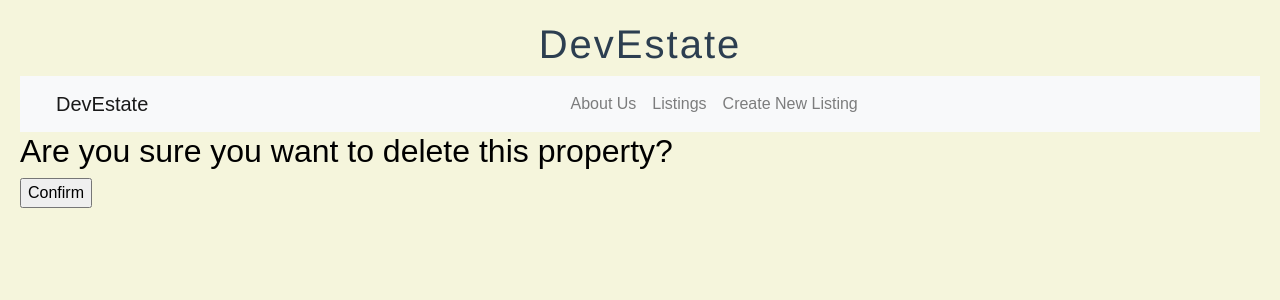
After one commit to AdeebK1129/05_django_dev_estate, a Django app: template DevEstate/listings/templates/listings/property_confirm_delete.html in a window 1280 px wide. The commit adds this page. Shown: the top 300 px of the page. Run offline with Django 4.2, Linux system fonts and the light colour scheme; the template is opened without the code that fills it: most values are stand-ins (such as "Sample title", 1, 10 or a date in 2020); some libraries are stand-ins or nearby versions.

Commit message:
completed CRUD functionality

```diff
--- a/DevEstate/core/static/DevEstate/css/styles.css
+++ b/DevEstate/core/static/DevEstate/css/styles.css
@@ -115,3 +115,8 @@ body {
          margin: 20px;
      }
  }
+
+#navbarNav{
+    display:flex;
+    justify-content:space-around;
+}
--- a/DevEstate/core/templates/base.html
+++ b/DevEstate/core/templates/base.html
@@ -71,20 +71,19 @@
                             <a class="nav-link" href="{% url 'main:about_us' %}">About Us</a>
                         </li>
                         <li class="nav-item">
-                            <a class="nav-link" href="{% url 'main:about_us' %}">    </a>
+                            <a class="nav-link" href="{% url 'listings:property_list' %}">Listings</a>
                         </li>
                         <li class="nav-item">
-                            <a class="nav-link" href="{% url 'listings:property_list' %}">    Listings</a>
+                            <a class="nav-link" href="{% url 'listings:property_create' %}">Create New Listing</a>
                         </li>
-                        {% comment %} <li class="nav-item">
-                            <a class="nav-link" href="{% url '' %}"></a>
-                        </li>
-                        <li class="nav-item">
-                            <a class="nav-link" href="{% url '' %}">Notebook</a>
-                        </li>
-                        <li class="nav-item">
-                            <a class="nav-link" href="{% url '' %}"></a>
-                        </li>  {% endcomment %}
+                        {% if property and property.zpid %}
+                            <li class="nav-item">
+                                <a class="nav-link" href="{% url 'listings:property_update' property.zpid %}">Edit Listing</a>
+                            </li>
+                            <li class="nav-item">
+                                <a class="nav-link" href="{% url 'listings:property_delete' property.zpid %}">Delete Listing</a>
+                            </li>
+                        {% endif %}
                     </ul>
                 </div>
             </nav>
--- /dev/null
+++ b/DevEstate/listings/templates/listings/property_confirm_delete.html
@@ -0,0 +1,8 @@
+{% extends "base.html" %}
+
+{% block content %}
+    <h2>Are you sure you want to delete this property?</h2>
+    <form method="post">{% csrf_token %}
+        <input type="submit" value="Confirm">
+    </form>
+{% endblock content %}
--- a/DevEstate/listings/urls.py
+++ b/DevEstate/listings/urls.py
@@ -1,10 +1,16 @@
 from django.urls import path
 
 from . import views
+from .views import PropertyCreateView, PropertyUpdateView
+from .views import PropertyDeleteView
+
 
 app_name = 'listings'
 
 urlpatterns = [
     path('', views.property_list, name='property_list'),
     path('property_detail/<int:zpid>/', views.property_detail, name='property_detail'),
+    path('create/', PropertyCreateView.as_view(), name='property_create'),
+    path('update/<int:pk>/', PropertyUpdateView.as_view(), name='property_update'),
+    path('delete/<int:pk>/', PropertyDeleteView.as_view(), name='property_delete'),
 ]
```
Also changed, not shown: DevEstate/listings/forms.py (added, +7 -0 lines), DevEstate/listings/models.py (+15 -0 lines), DevEstate/listings/templates/listings/property_form.html (added, +8 -0 lines), DevEstate/listings/views.py (+31 -0 lines).
